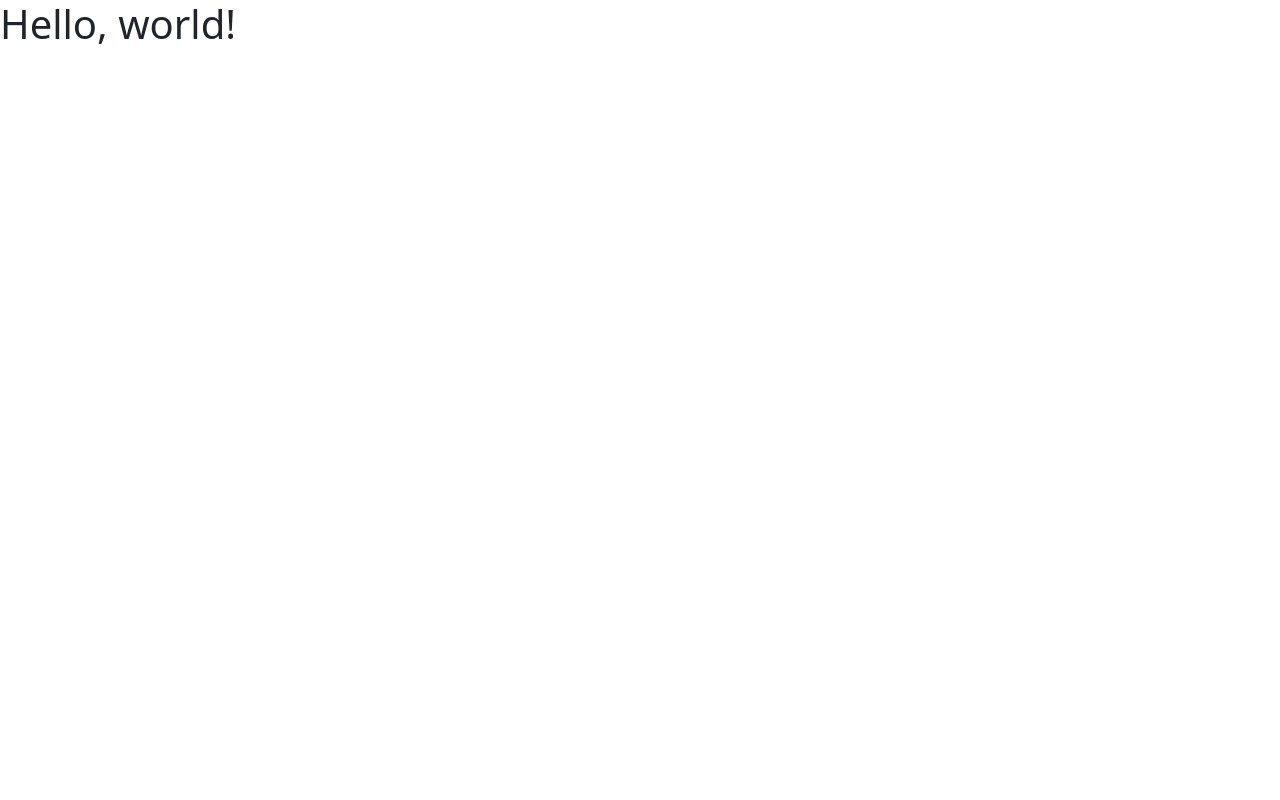
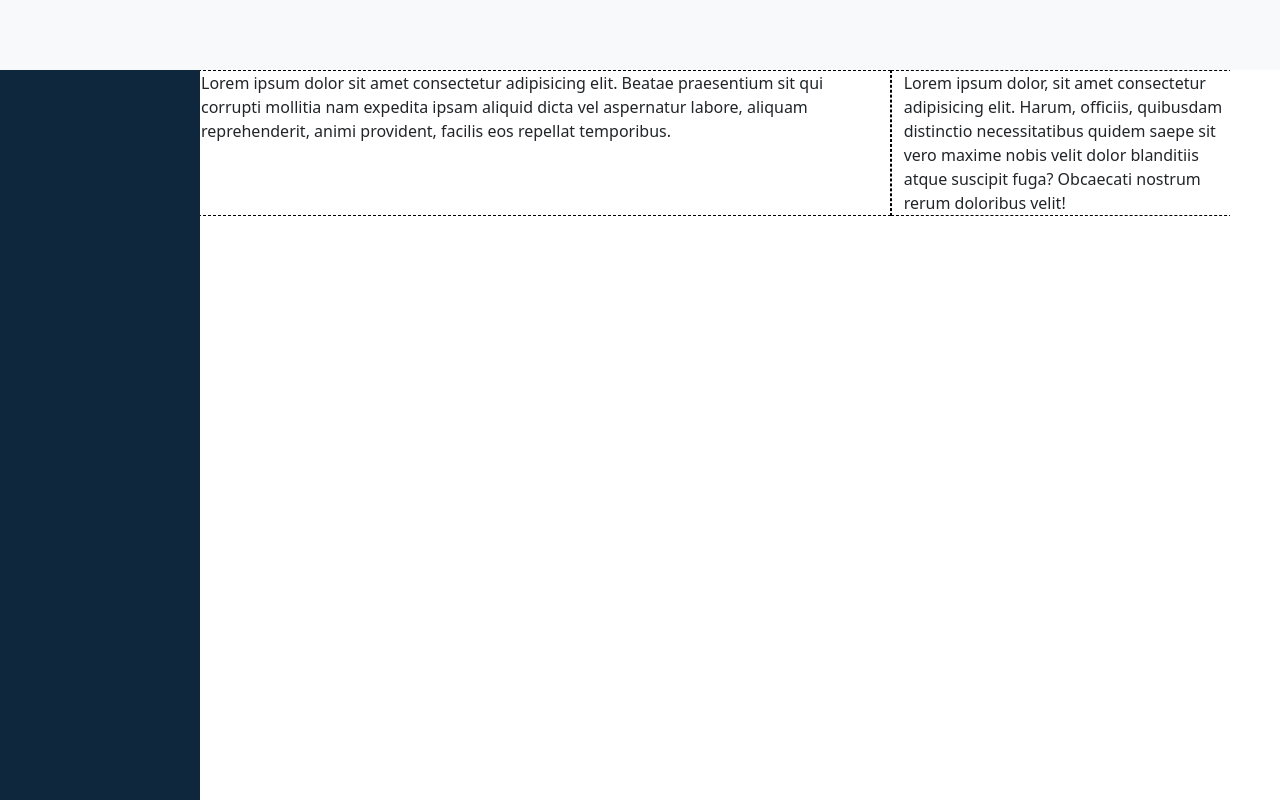
Before and after one commit to muac404/html-css-bootstrap-dashboard, a plain HTML site: page index.html in a window 1280 px wide. Drawn offline with nearby package versions, Linux system fonts and the light colour scheme.

Commit message:
Aggiunge macro-struttura

```diff
--- a/css/style.css
+++ b/css/style.css
@@ -0,0 +1,25 @@
+header{
+    height: 70px;
+    background-color: #f8f9fa;
+}
+
+.page-container{
+    height: calc( 100vh - 70px);
+    display: flex;
+}
+aside{
+    width: 200px;
+    background-color: #0f273d;
+    height: 100%;
+    flex-shrink: 0;
+}
+
+main{
+    max-width: calc(100% - 250px);
+    overflow-y: auto;
+    flex-grow: 1;
+}
+
+.border-debug{
+    border: 1px dashed black;
+}
--- a/index.html
+++ b/index.html
@@ -14,7 +14,31 @@
     </head>
     <body>
 
-        <h1>Hello, world!</h1>
+        <header></header>
+        <div class="page-container">
+            <aside></aside>
+            <main>
+                <div class="row">
+                    <div class="col-xs-12 col-lg-8 border-debug">
+                        Lorem ipsum dolor sit amet consectetur adipisicing elit. Beatae praesentium sit qui corrupti mollitia nam expedita ipsam aliquid dicta vel aspernatur labore, aliquam reprehenderit, animi provident, facilis eos repellat temporibus.
+                    </div>
+                    <div class="col-xs-12 col-lg-4 border-debug">
+                        Lorem ipsum dolor, sit amet consectetur adipisicing elit. Harum, officiis, quibusdam distinctio necessitatibus quidem saepe sit vero maxime nobis velit dolor blanditiis atque suscipit fuga? Obcaecati nostrum rerum doloribus velit!
+                    </div>
+                </div>
+            </main>
+        </div>
+
+
+
+
+
+
+
+
+
+
+
 
         <script src="https://cdn.jsdelivr.net/npm/bootstrap@5.2.2/dist/js/bootstrap.bundle.min.js" integrity="sha384-OERcA2EqjJCMA+/3y+gxIOqMEjwtxJY7qPCqsdltbNJuaOe923+mo//f6V8Qbsw3" crossorigin="anonymous"></script>
   </body>
```
